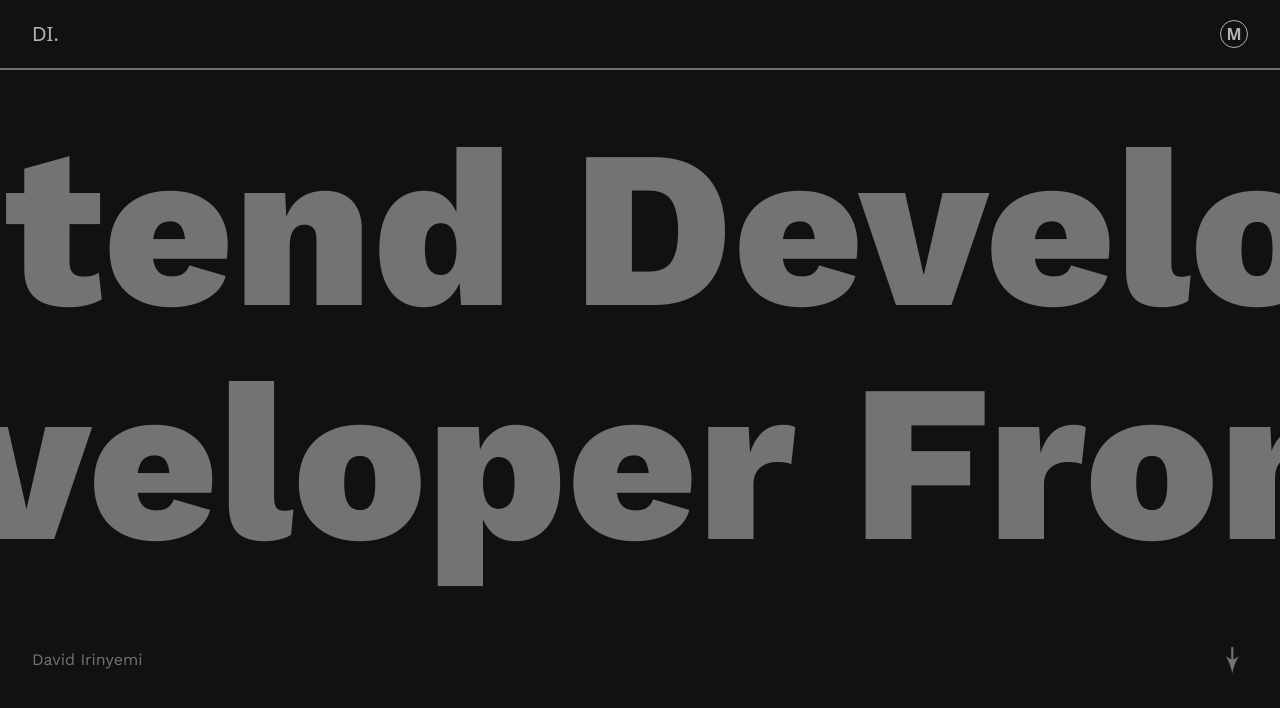
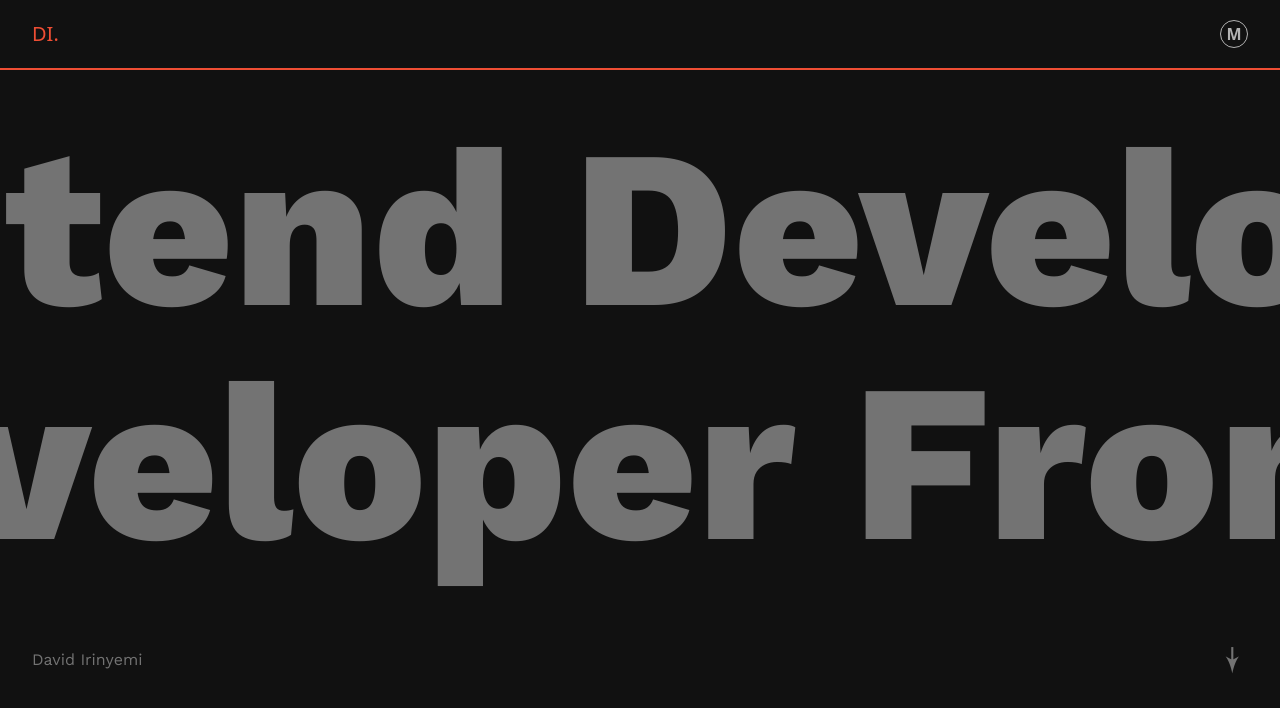
Before and after one commit to vibe-coder/david-irinyemi-portfolio-main, a Next.js app in the folder david-irinyemi-portfolio/david-irinyemi-portfolio/: page / in a window 1280 px wide. Shown: the top 708 px of the page. Built offline with nearby package versions, Linux system fonts and the light colour scheme.

Commit message:
Changed colour of text and border to burnt orange

```diff
--- a/david-irinyemi-portfolio/david-irinyemi-portfolio/src/app/Navbar.jsx
+++ b/david-irinyemi-portfolio/david-irinyemi-portfolio/src/app/Navbar.jsx
@@ -9,8 +9,8 @@ const worksans = Work_Sans({
 
 const NavBar = () => {
   return(
-    <nav className="py-5 w-screen border-b-2 font-sans border-text-gray flex justify-between relative">
-      <h1 className="text-gray-light text-xl ml-8">DI.</h1>
+    <nav className="py-5 w-screen border-b-2 font-sans border-burnt-orange flex justify-between relative">
+      <h1 className="text-burnt-orange text-xl ml-8">DI.</h1>
 
       <div className="right-section-wrapper">
         <input id='input' type="checkbox" className='absolute right-8 z-[1]'/>
@@ -21,7 +21,7 @@ const NavBar = () => {
           <p className='text-md font-bold'>M</p>
         </div>
 
-        <div id='menu-list' className="menu-list border-l-2 border-b-2 border-text-gray text-gray-light flex-1 h-[245px] w-[90%] md:w-[50%] lg:w-[30%] right-0 top-[50px] absolute z-[3] px-8 py-8 flex flex-col gap-8 bg-gray">
+        <div id='menu-list' className="menu-list border-l-2 border-b-2 border-burnt-orange text-burnt-orange flex-1 h-[245px] w-[90%] md:w-[50%] lg:w-[30%] right-0 top-[50px] absolute z-[3] px-8 py-8 flex flex-col gap-8 bg-peach">
           <a href="/">About Me</a>
           <a href="/">Projects</a>
           <a href="/">Resume</a>
```
